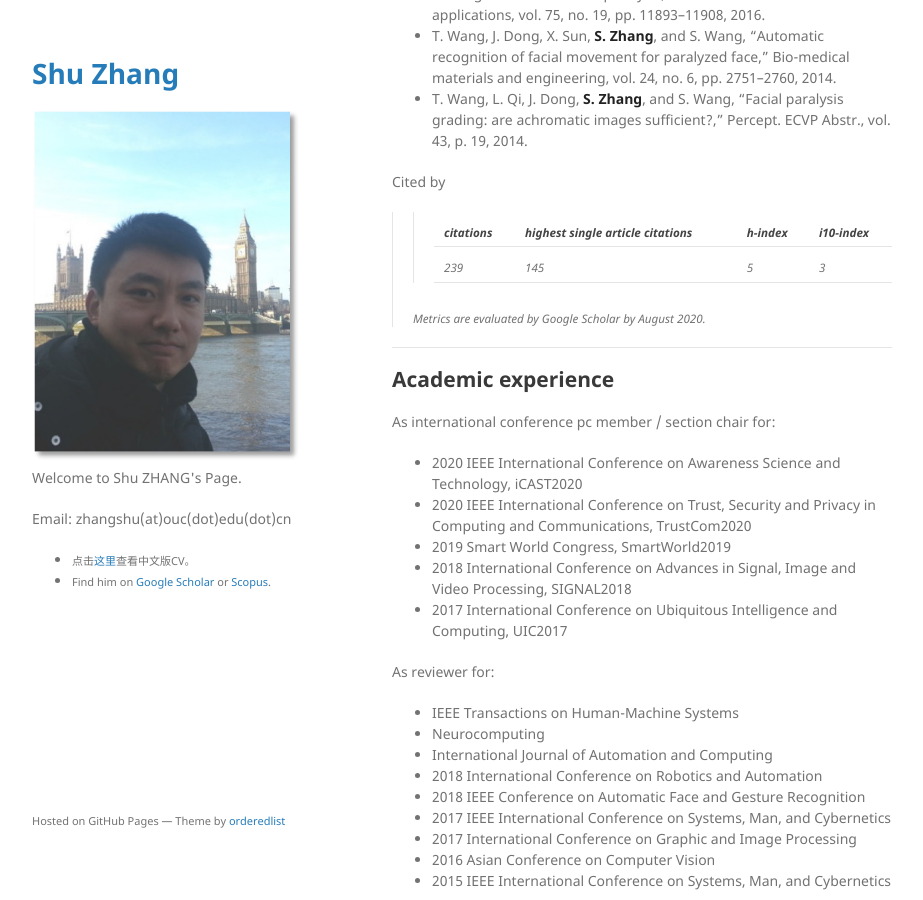
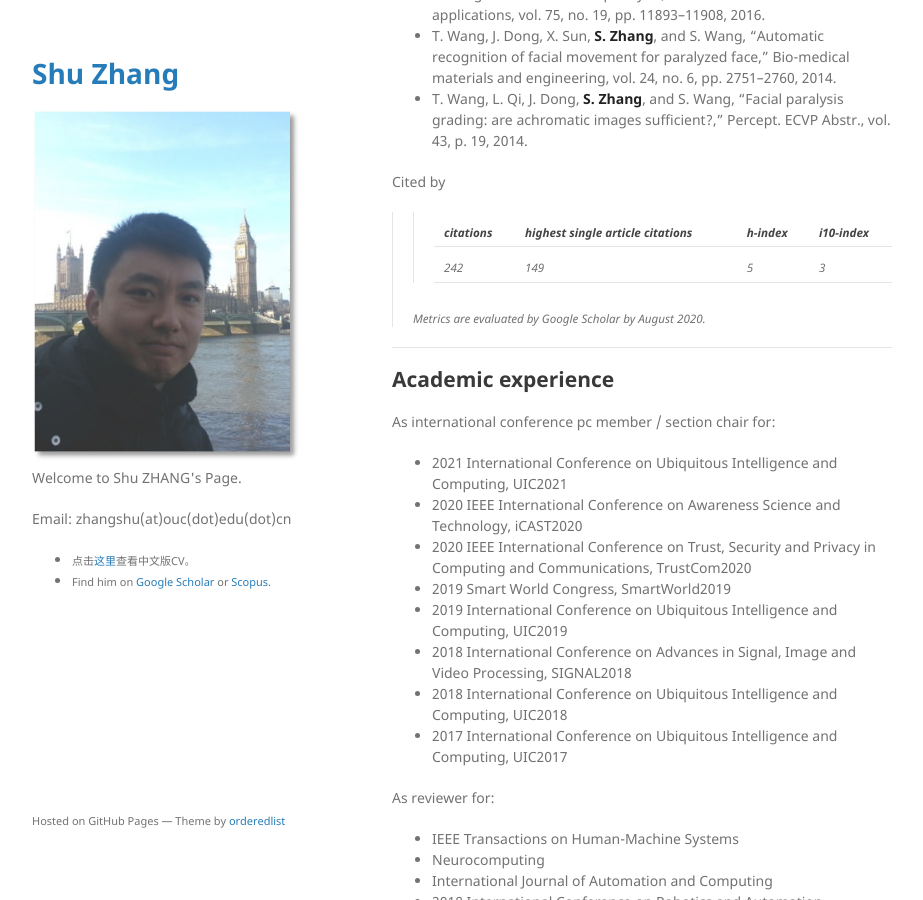
Before and after one commit to jackyspeed/aboutzhangshu, a Jekyll site: the page built from index.md, in a window 1280 px wide and 900 px high, scrolled down 3078 px. Shown: the whole window, without its empty margins (178-1101 px from the left). Built offline with Jekyll 4.4.1, drawn with Linux system fonts in a browser that asks for light colours; our own code applies the rules of GitHub Pages for plain Markdown files.

Commit message:
Update index.md

```diff
--- a/index.md
+++ b/index.md
@@ -89,7 +89,7 @@ As co-author:
 Cited by
 > > <sub>citations</sub> | <sub>highest single article citations</sub> | <sub>h-index</sub> | <sub>i10-index</sub>
 > > ------- | ------- | ------- | -------
-> > <sub>239</sub> | <sub>145</sub> | <sub>5</sub> | <sub>3</sub>
+> > <sub>242</sub> | <sub>149</sub> | <sub>5</sub> | <sub>3</sub>
 >
 > <sub>Metrics are evaluated by Google Scholar by August 2020.</sub>
 
@@ -99,10 +99,13 @@ Cited by
 
 As international conference pc member / section chair for:
 
+- 2021 International Conference on Ubiquitous Intelligence and Computing, UIC2021
 - 2020 IEEE International Conference on Awareness Science and Technology, iCAST2020
 - 2020 IEEE International Conference on Trust, Security and Privacy in Computing and Communications, TrustCom2020
 - 2019 Smart World Congress, SmartWorld2019
+- 2019 International Conference on Ubiquitous Intelligence and Computing, UIC2019
 - 2018 International Conference on Advances in Signal, Image and Video Processing, SIGNAL2018
+- 2018 International Conference on Ubiquitous Intelligence and Computing, UIC2018
 - 2017 International Conference on Ubiquitous Intelligence and Computing, UIC2017
 
 As reviewer for:
```
